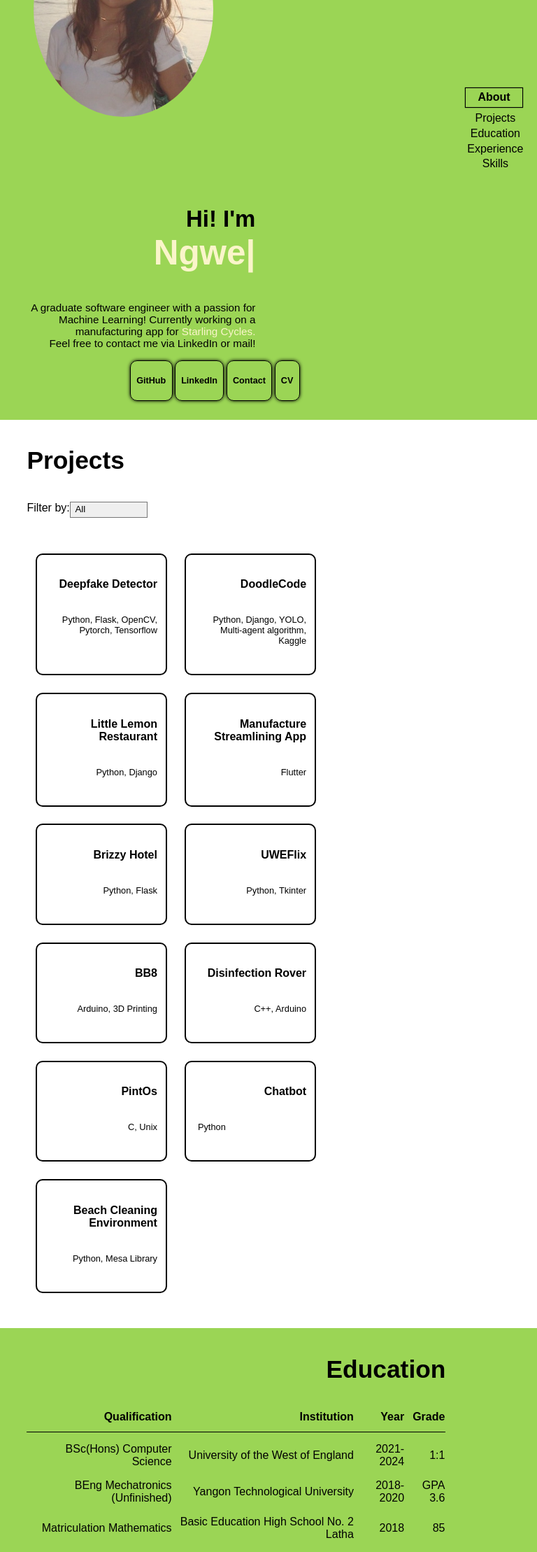
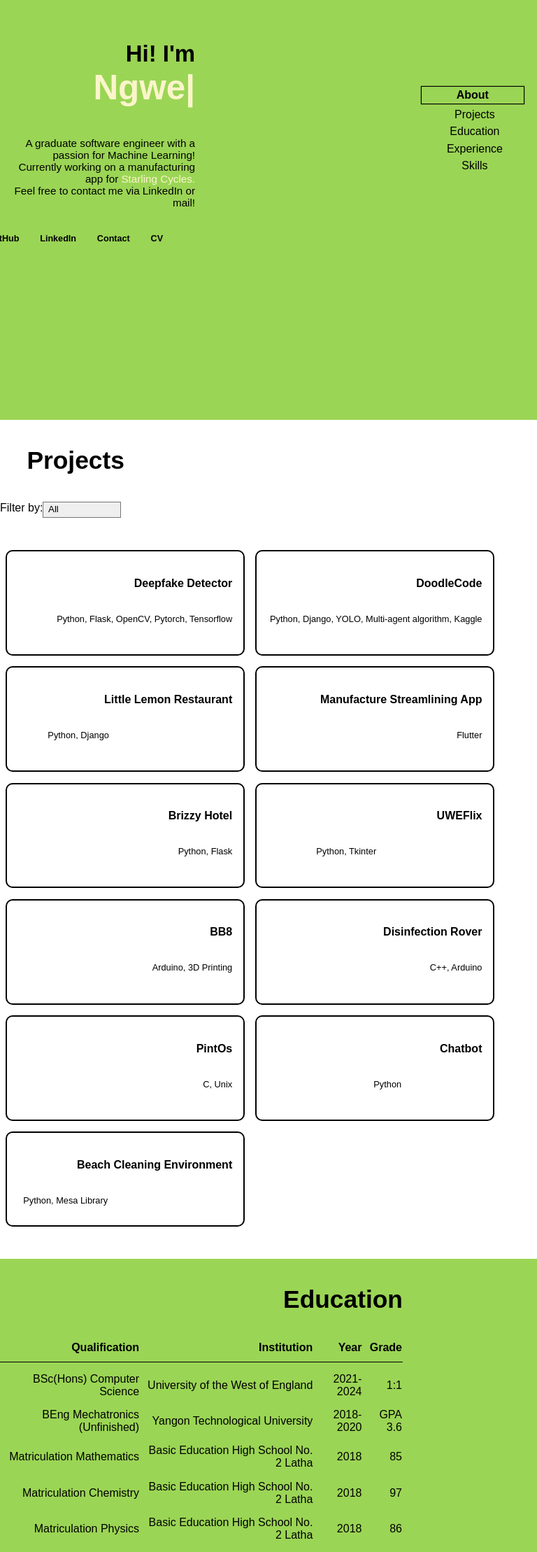
Before and after one commit to njiah/portfolio, a React (Create React App) app: page / in a window 768 px wide. Shown: the part 200-2418 px from the top of the page at 70% size. Built offline with nearby package versions, Linux system fonts and the light colour scheme.

Commit message:
responsiveness

```diff
--- a/src/App.css
+++ b/src/App.css
@@ -17,6 +17,8 @@
 .Image {
   height: 40vmin;
   margin: 5%;
+  display: block;
+  border-radius: 10%;
   /*clip-path: polygon(20% 10%, 80% 5%, 95% 75%, 60% 90%, 15% 85%, 5% 50%);*/
 }
 .Logo{
@@ -29,9 +31,6 @@
 .col {
   padding: 3%;
   font-size: 0.75em;
-}
-img {
-  border-radius: 55%;
 }
 
 .About{
@@ -69,6 +68,8 @@ img {
   padding-right: 5%;
   display: flex;
   flex-direction: row;
+  margin-left: 3%;
+  width: 50%;
 }
 .Contact a{
   height: auto;
@@ -307,3 +308,106 @@ img {
   font-weight: bold;
   text-decoration: none;
 }
+
+@media screen and (max-width: 768px) {
+  .Image{
+    display: none;
+  }
+  .About{
+    width: 80%;
+    margin-left: 0%;
+    margin-top: 0%;
+  }
+  .Contact{
+    width: 80%;
+    margin-left: 0%;
+  }
+  .Navbar{
+    width: 20%;
+  }
+  .Row{
+    padding: 1.7%;
+  }
+  .navLinkFocus{
+    margin: 2%;
+    padding: 2%;
+  }
+  .filter{
+    width: 100%;
+    margin-left: 0%;
+  }
+  .card{
+    min-width: 10vh;
+    width: 30%;
+    margin: 1%;
+  }
+  .brat h1{
+    width: 70%;
+  }
+  .brat table{
+    width: 75%;
+    margin-left: 0%;
+    padding-left: 0%;
+  }
+  .brat .Row{
+    width: 75%;
+    flex-direction: column;
+    align-items: end;
+  }
+  .col{
+    padding: 1%;
+  }
+  .experience{
+    width: 75%;
+    margin-left: 2%;
+    margin-right: 5%;
+  }
+}
+@media screen and (min-width: 768px) {
+  .Image{
+    border-radius: 50%;
+  }
+  .About{
+    width: 40%;
+    margin-left: 0%;
+    margin-top: 0%;
+  }
+  .About .Row{
+    flex-direction: column;
+    align-items: end;
+  }
+  .Contact{
+    padding-right: 40%;
+  }
+  .Contact a{
+    margin-left: 10%;
+    padding-left: 2%;
+    padding-right: 2%;
+    border-style: none;
+    box-shadow: none;
+  }
+
+  .card{
+    min-width: 10vh;
+    width: 40%;
+    margin: 1%;
+  }
+}
+@media screen and (min-width: 1024px) {
+  .Image{
+    border-radius: 20%;
+  }
+  .About{
+    width: 50%;
+    margin-left: 0%;
+    margin-top: 0%;
+  }
+  .filter{
+    width: 80%;
+    margin-left: 5%;
+  }
+  .card{
+    min-width: 20vh;
+    width: 8%;
+  }
+}
--- a/src/components/Experience.js
+++ b/src/components/Experience.js
@@ -26,7 +26,7 @@ function Experience() {
   return (
     <div className="white" id="experience">
       <h1>Experience</h1>
-=            {experience.map((exp) => (
+            {experience.map((exp) => (
             <div className="experience">
                 <h3>{exp.title} | <a href={exp.link}>{exp.company}</a></h3>
                 <p> {exp.date}</p>
```
